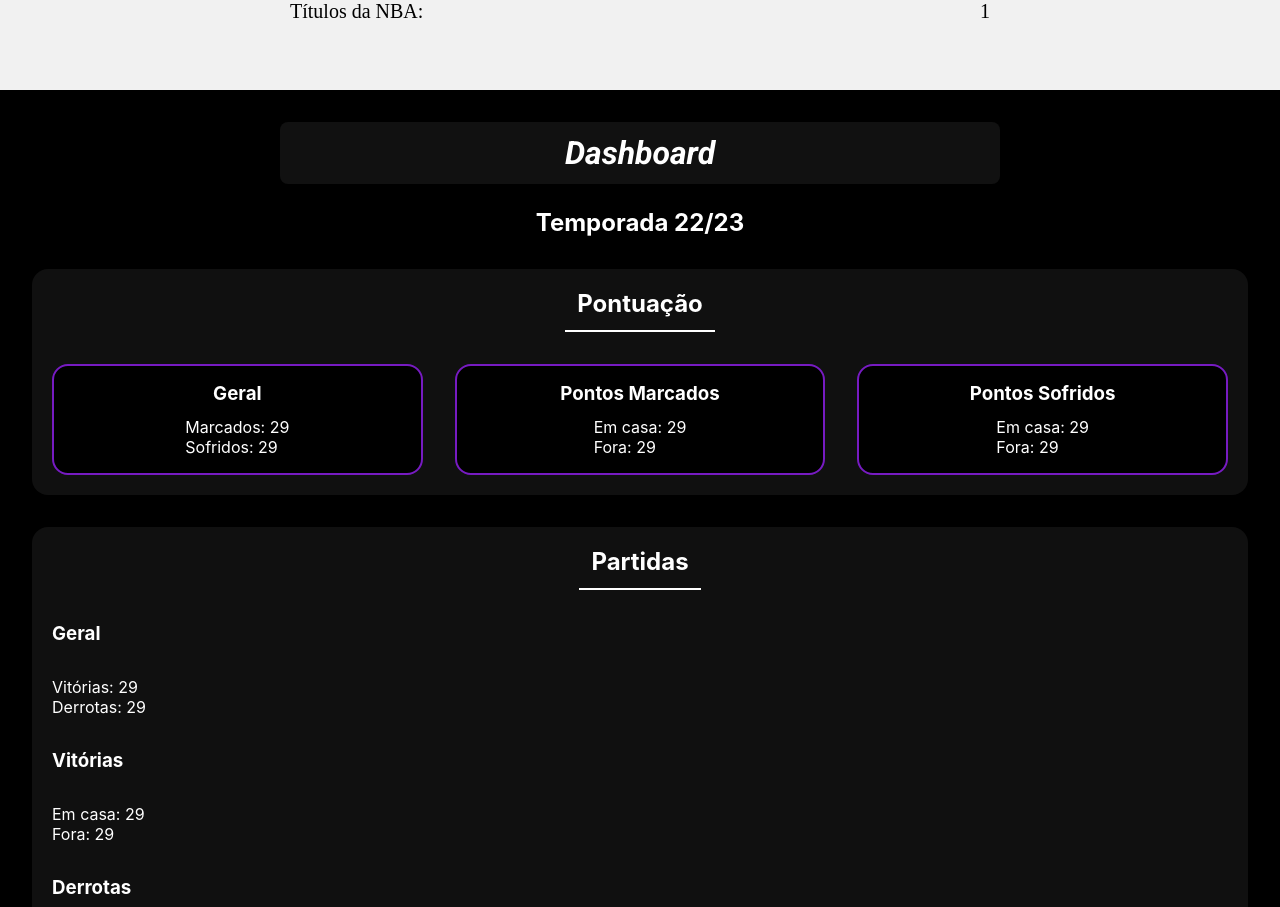
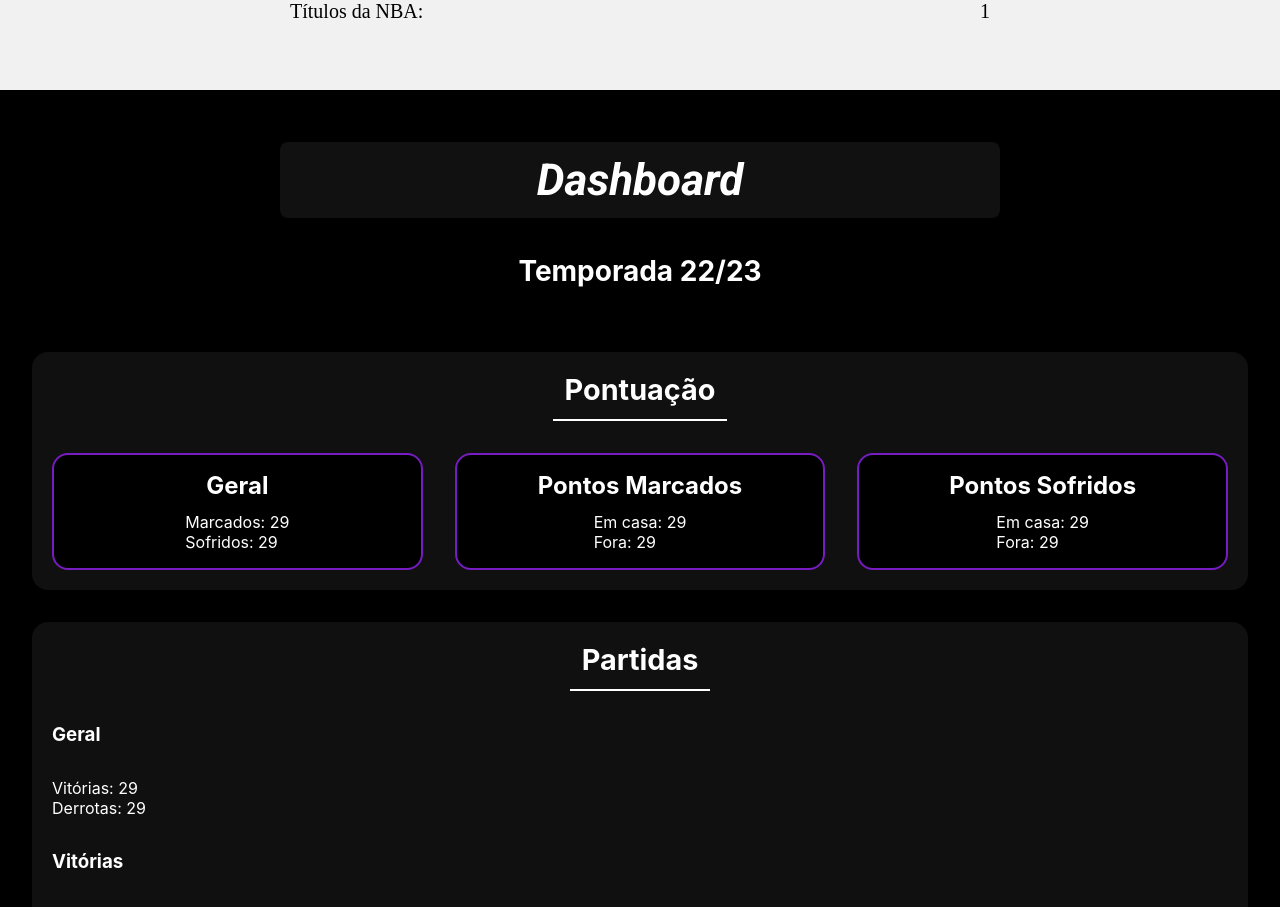
Before and after one commit to guihtryb/basketball-analytics, a React (Create React App) app: page / in a window 1280 px wide. Shown: the part 1360-2267 px from the top of the page. Built offline with nearby package versions, Linux system fonts and the light colour scheme; a web font is replaced by a local one.

Commit message:
style: update font sizes

```diff
--- a/src/styles/app.css
+++ b/src/styles/app.css
@@ -64,13 +64,32 @@
 }
 
 @media (min-width : 745px) {
+  .dashboard-section h1 {
+    font-size: 2.75rem;
+    margin-bottom: 2.25rem;
+    margin-top: 1.25rem;
+  }
+
+  .dashboard-section > h2 {
+    font-size: 1.75rem;
+    margin-bottom: 4rem;
+  }
+
   .graphics-container {
     flex-direction: row;
     flex-wrap: wrap;
+  }
+
+  .graphic-card h2 {
+    font-size: 1.8rem;
   }
 
   .graphic {
     flex: 1;
     min-width: 280px;
   }
+
+  .graphic h3 {
+    font-size: 1.5rem;
+  }
 }
```
